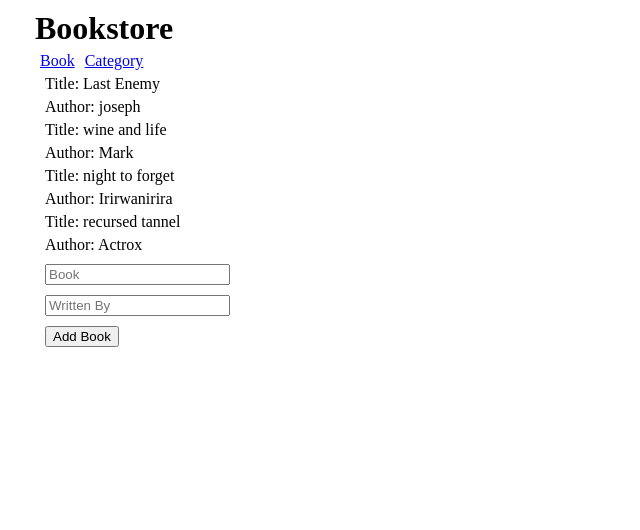
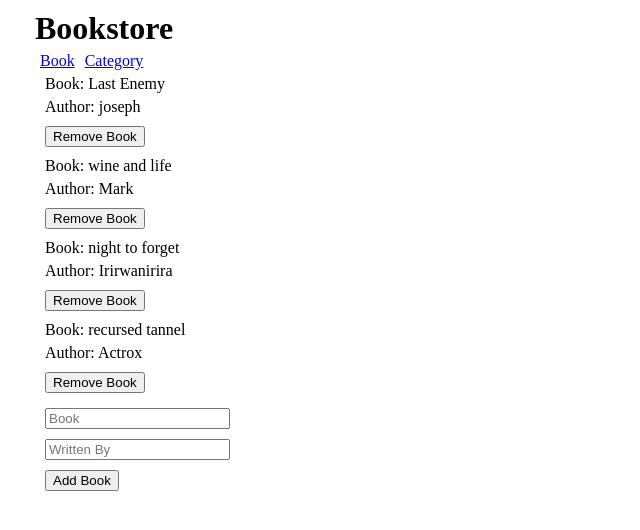
Before and after one commit to Irirwanirira/book-store, a React (Create React App) app: page / in a window 1280 px wide. Shown: the top 530 px of the page, without its empty margins (0-640 px from the left). Built offline with nearby package versions, Linux system fonts and the light colour scheme.

Commit message:
Modified components

```diff
--- a/src/components/Book.js
+++ b/src/components/Book.js
@@ -1,18 +1,21 @@
+// import { PropTypes } from "prop-types";
 import React from 'react';
+import { useDispatch } from 'react-redux';
+import { removeBook } from '../redux/books/Books';
+
 /* eslint-disable */
-import PropTypes from 'prop-types';
 
-const Book = ({ book }) =>
-
-  <div>
-    <p>Title: {book.Book}</p>
-        <p>Author: {book.author}</p>
-  </div>
-
-
-
-Book.propTypes = {
-  book: PropTypes.object
+const Book = ({ book }) => {
+  const dispatch = useDispatch();
+  console.log(book.id)
+  return (
+    <div key={book.id}>
+      <p>Book: { book.Book }</p>
+      <p>Author: { book.author }</p>
+      <button type="button" onClick={() => dispatch(removeBook(book.id))}>
+        Remove Book
+      </button>
+    </div>
+  );
 };
-
 export default Book;
```
